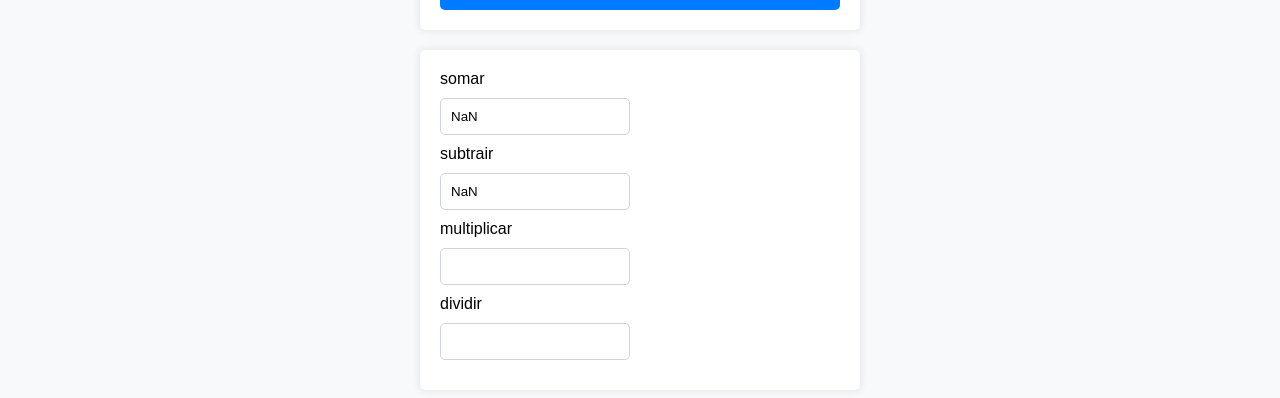
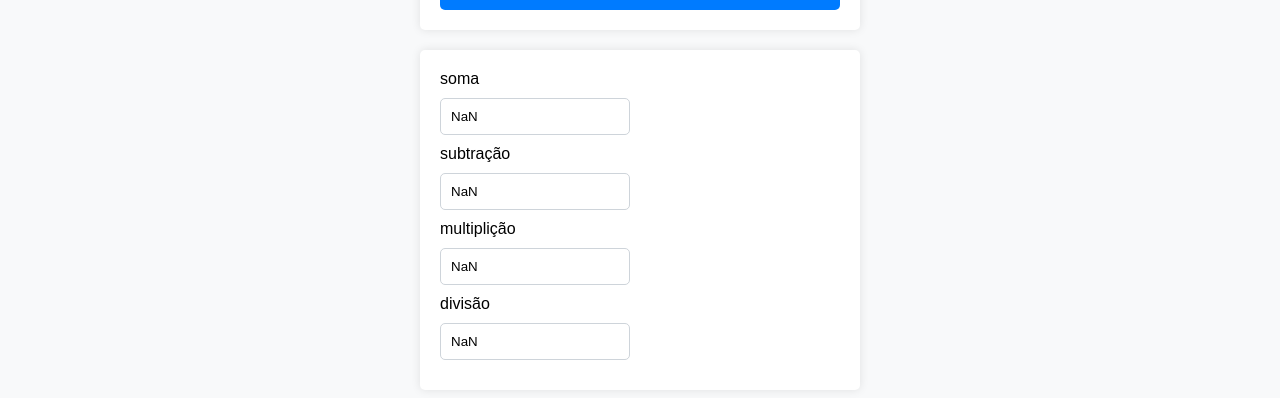
Before and after one commit to Artur-Muniz21/gitflow-atividade-completa, a website: page index.html in a window 1280 px wide. Both pictures are taken after typing "Sample", "Sample" into the empty fields and a click on the button "Calcular". Shown: the part 352-750 px from the top of the page. Drawn offline with Linux system fonts and the light colour scheme.

Commit message:
feat: Adição da funcionalidade multipicar no script.js

```diff
--- a/index.html
+++ b/index.html
@@ -25,17 +25,17 @@
     </div>
 
     <div id="operacoes">
-        <label for="somar">somar</label>
+        <label for="somar">soma</label>
         <input type="text" id="somar">
 
-        <label for="subtracao">subtrair</label>
+        <label for="subtracao">subtração</label>
         <input type="text" id="subtracao">
 
-        <label for="multiplicar">multiplicar</label>
-        <input type="text" id="multiplicar">
+        <label for="multiplicacao">multiplição</label>
+        <input type="text" id="multiplicacao">
 
-        <label for="dividir">dividir</label>
-        <input type="text" id="dividir">
+        <label for="divisao">divisão</label>
+        <input type="text" id="divisao">
     </div>
     <script src="script.js"></script>
 </body>
--- a/script.js
+++ b/script.js
@@ -1,22 +1,37 @@
 const valorA = document.getElementById("valorA");
 const valorB = document.getElementById("valorB");
-const calcular = document.getElementById("calcular")
+const calcular = document.getElementById("calcular");
 
 const soma = document.getElementById("somar");
-const subtracao = document.getElementById("subtracao")
+const subtracao = document.getElementById("subtracao");
+const multiplicacao = document.getElementById("multiplicacao");
+const divisao = document.getElementById("divisao");
 
 function somar(){
-    const resultado = parseInt(valorA.value) + parseInt(valorB.value)
+    const resultado = parseFloat(valorA.value) + parseFloat(valorB.value)
     return resultado;
 };
 
 function subtrair(){
-    const resultado = parseInt(valorA.value) - parseInt(valorB.value)
+    const resultado = parseFloat(valorA.value) - parseFloat(valorB.value)
     return resultado;
 };
 
+function multiplicar(){
+    const resultado = parseFloat(valorA.value) * parseFloat(valorB.value)
+    return resultado;
+};
+
+function dividir(){
+    const resultado = parseFloat(valorA.value)/parseFloat(valorB.value)
+    return resultado;
+};
+
+
 calcular.onclick = () => {
 
-    soma.value = somar()
-    subtracao.value = subtrair()
-}
+    soma.value = somar();
+    subtracao.value = subtrair();
+    multiplicacao.value = multiplicar();
+    divisao.value = dividir();
+};
```
